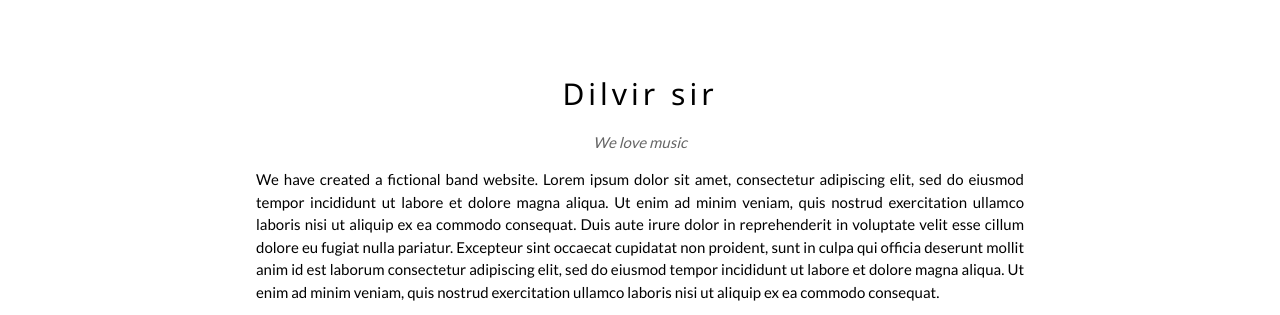
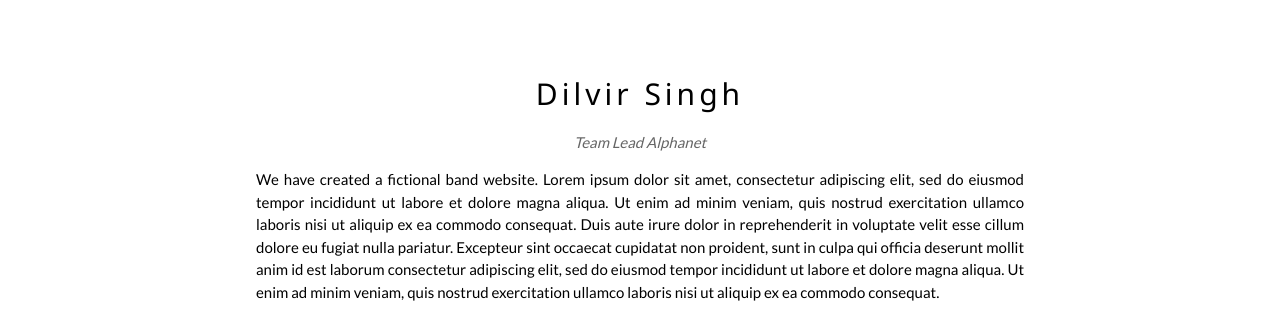
Before and after one commit to iknoorsinghchuni/Noor, a plain HTML site: page index.html in a window 1280 px wide. Shown: the part 72-387 px from the top of the page. Drawn offline with nearby package versions, Linux system fonts and the light colour scheme.

Commit message:
Update index.html

```diff
--- a/index.html
+++ b/index.html
@@ -70,8 +70,8 @@
 
   <!-- The Band Section -->
   <div class="w3-container w3-content w3-center w3-padding-64" style="max-width:800px" id="band">
-    <h2 class="w3-wide">Dilvir sir</h2>
-    <p class="w3-opacity"><i>We love music</i></p>
+    <h2 class="w3-wide">Dilvir Singh</h2>
+    <p class="w3-opacity"><i>Team Lead Alphanet</i></p>
     <p class="w3-justify">We have created a fictional band website. Lorem ipsum dolor sit amet, consectetur adipiscing elit, sed do eiusmod tempor incididunt ut labore et dolore magna aliqua. Ut enim ad minim veniam, quis nostrud exercitation ullamco laboris nisi ut aliquip
       ex ea commodo consequat. Duis aute irure dolor in reprehenderit in voluptate velit esse cillum dolore eu fugiat nulla pariatur. Excepteur sint occaecat cupidatat non proident, sunt in culpa qui officia deserunt mollit anim id est laborum consectetur
       adipiscing elit, sed do eiusmod tempor incididunt ut labore et dolore magna aliqua. Ut enim ad minim veniam, quis nostrud exercitation ullamco laboris nisi ut aliquip ex ea commodo consequat.</p>
```
